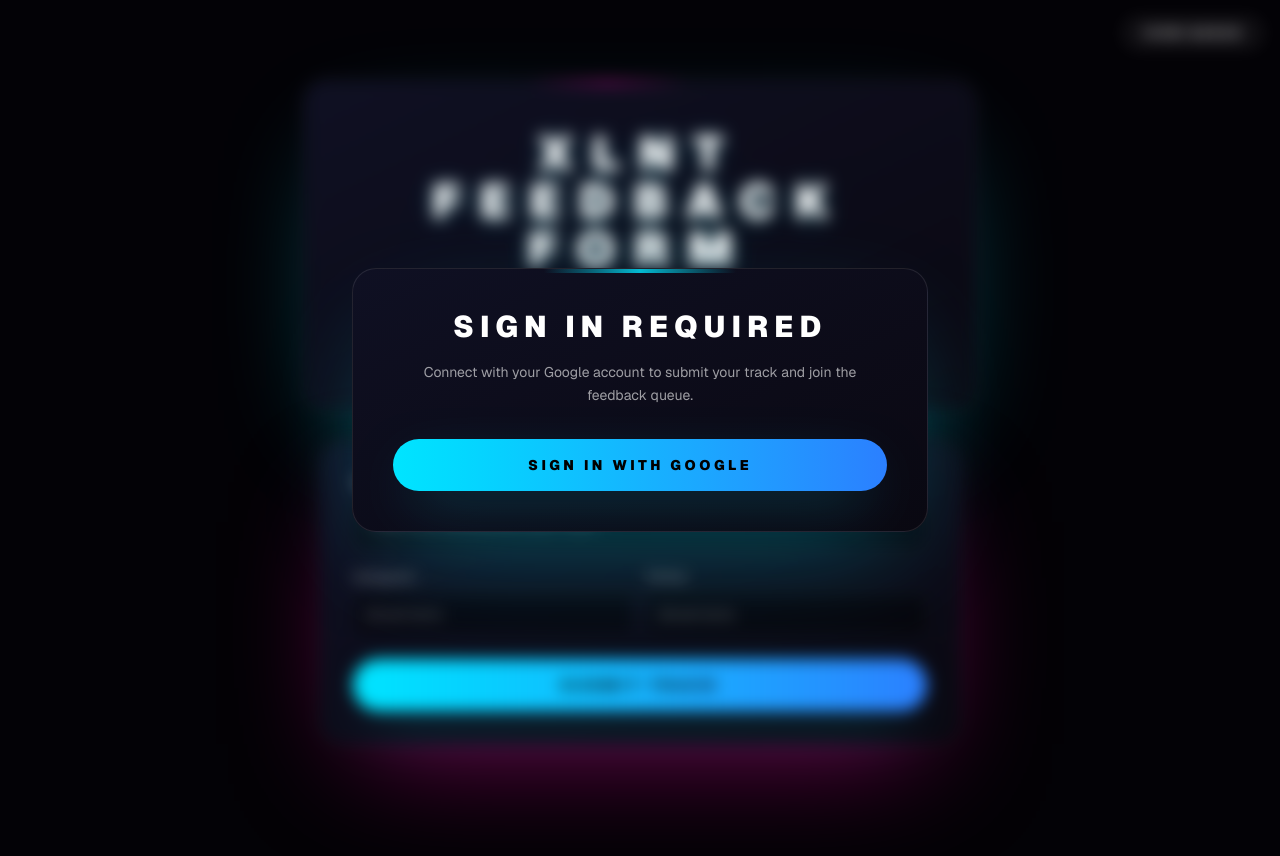
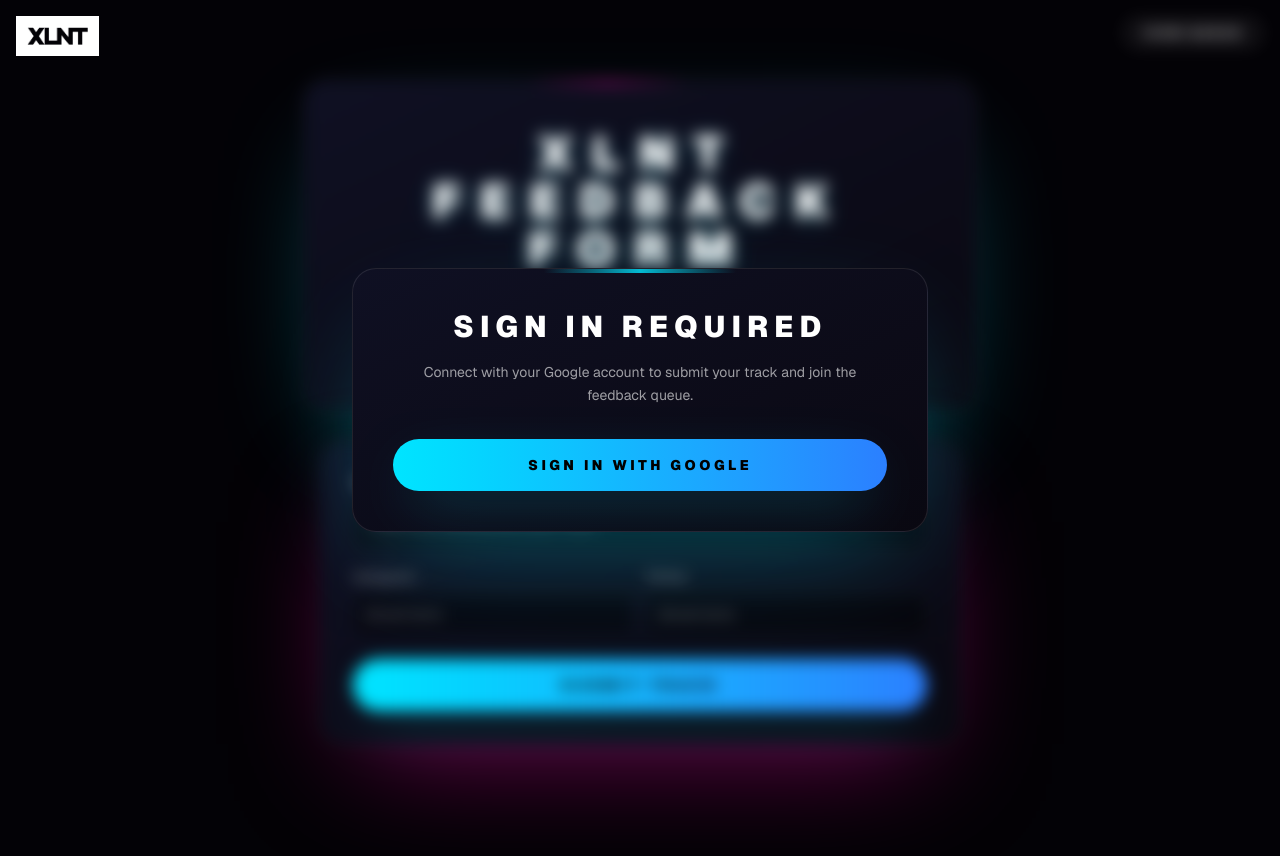
Before and after one commit to XLNTFEEDBACK/Feedback-Submissions, a Next.js app: page /submit in a window 1280 px wide. Shown: the top 856 px of the page. Built offline with nearby package versions, Linux system fonts and the light colour scheme; no server answers.

Commit message:
enhanced soundcloud layout

```diff
--- /dev/null
+++ b/app/components/Logo.tsx
@@ -0,0 +1,48 @@
+"use client";
+
+import { motion } from "framer-motion";
+import Link from "next/link";
+import Image from "next/image";
+
+const YOUTUBE_URL = "https://www.youtube.com/@xlntsound";
+const LOGO_IMAGE_PATH = "/XLNT Logo WHITE 02.png";
+
+export default function Logo() {
+  return (
+    <motion.div
+      initial={{ opacity: 0, x: -10 }}
+      animate={{ opacity: 1, x: 0 }}
+      transition={{ duration: 0.4 }}
+      className="fixed top-4 left-4 z-10"
+    >
+      <Link
+        href={YOUTUBE_URL}
+        target="_blank"
+        rel="noopener noreferrer"
+        className="group relative inline-block"
+        aria-label="Visit XLNT Sound YouTube Channel"
+      >
+        <motion.div
+          whileHover={{ scale: 1.05 }}
+          whileTap={{ scale: 0.95 }}
+          className="relative"
+        >
+          {/* Logo Image */}
+          <div className="relative h-10 w-auto transition-opacity duration-300 group-hover:opacity-90">
+            <Image
+              src={LOGO_IMAGE_PATH}
+              alt="XLNT Logo"
+              width={150}
+              height={40}
+              className="h-10 w-auto object-contain"
+              priority
+            />
+          </div>
+
+          {/* Hover glow effect */}
+          <span className="absolute inset-0 bg-gradient-to-r from-[var(--accent-cyan)]/0 via-[var(--accent-cyan)]/20 to-[var(--accent-cyan)]/0 opacity-0 transition-opacity duration-300 group-hover:opacity-100 blur-sm pointer-events-none" />
+        </motion.div>
+      </Link>
+    </motion.div>
+  );
+}
--- a/app/queue/page.tsx
+++ b/app/queue/page.tsx
@@ -7,6 +7,7 @@ import Image from "next/image";
 import Link from "next/link";
 import { motion, AnimatePresence } from "framer-motion";
 import { db } from "../firebase/firebase";
+import Logo from "../components/Logo";
 
 // ============================================================================
 // SOCIAL MEDIA LINKS CONFIGURATION
@@ -766,6 +767,9 @@ export default function QueuePage() {
 
   return (
     <div className="min-h-screen w-full bg-[var(--surface-void)] px-4 pb-20 pt-20 text-white">
+      {/* Logo in top left - aligned with top right buttons */}
+      <Logo />
+
       {/* Toast Notifications - Top Right */}
       <AnimatePresence>
         {actionNotice && (
@@ -1083,6 +1087,17 @@ const QueueItem = ({
   const position = index + 1;
   const trackInfo = getTrackDisplay(submission.soundcloudLink);
   const iframeRef = useRef<HTMLIFrameElement | null>(null);
+  const [iframeKey, setIframeKey] = useState(0);
+  const wasPlayingRef = useRef(false);
+
+  // Reload iframe when track becomes active (switches to visual mode)
+  useEffect(() => {
+    if (isPlaying && !wasPlayingRef.current) {
+      // Track just became active - reload with visual mode and auto_play
+      setIframeKey(prev => prev + 1);
+    }
+    wasPlayingRef.current = isPlaying;
+  }, [isPlaying]);
 
   useEffect(() => {
     if (!isExpanded || !widgetReady) {
@@ -1115,7 +1130,7 @@ const QueueItem = ({
     } catch (error) {
       console.warn("Error initializing SoundCloud widget:", error);
     }
-  }, [isExpanded, onPlay, submission.id, widgetReady]);
+  }, [isExpanded, onPlay, submission.id, widgetReady, iframeKey, isPlaying]);
 
   // Determine highest privilege badge (consolidate hierarchy)
   const topBadge = submission.isChannelOwner ? (
@@ -1171,6 +1186,23 @@ const QueueItem = ({
   }`;
 
   return (
+    <div className="flex items-start gap-4">
+      {/* Desktop Position Badge - Outside Card */}
+      <motion.div
+        animate={isPlaying ? { scale: [1, 1.1, 1] } : { scale: 1 }}
+        transition={{ duration: 1, repeat: isPlaying ? Infinity : 0 }}
+        className={`hidden md:flex h-14 w-14 items-center justify-center rounded-xl font-black text-2xl transition-all duration-300 ${
+          isPlaying
+            ? "bg-[var(--accent-cyan)] text-black shadow-[0_0_30px_rgba(0,229,255,0.8)] ring-2 ring-[var(--accent-cyan)]/60"
+            : hasPlayed
+            ? "bg-[var(--accent-magenta)]/20 text-[var(--accent-magenta)] border-2 border-[var(--accent-magenta)]/50 shadow-lg"
+            : "bg-white/10 text-white/70 border-2 border-white/30 shadow-md"
+        }`}
+      >
+        {position}
+      </motion.div>
+
+      {/* Main Card */}
       <motion.div
         initial={{ opacity: 0, y: 10 }}
         animate={{ opacity: 1, y: 0 }}
@@ -1184,11 +1216,11 @@ const QueueItem = ({
           {/* Header Row: Position + Channel Name + Badges + Controls */}
           <div className="flex flex-col gap-3 sm:flex-row sm:items-center sm:justify-between">
             <div className="flex flex-wrap items-center gap-3">
-            {/* Position Badge - Larger and more prominent */}
+              {/* Mobile Position Badge - Inside Card */}
               <motion.div
                 animate={isPlaying ? { scale: [1, 1.1, 1] } : { scale: 1 }}
                 transition={{ duration: 1, repeat: isPlaying ? Infinity : 0 }}
-              className={`flex h-10 w-10 items-center justify-center rounded-lg font-black text-lg transition-all duration-300 ${
+                className={`flex md:hidden h-10 w-10 items-center justify-center rounded-lg font-black text-lg transition-all duration-300 ${
                   isPlaying
                     ? "bg-[var(--accent-cyan)] text-black shadow-[0_0_20px_rgba(0,229,255,0.6)]"
                     : hasPlayed
@@ -1199,6 +1231,7 @@ const QueueItem = ({
                 {position}
               </motion.div>
             {/* User Name Display - YouTube Channel or Email */}
+            <div className="flex items-center gap-2 flex-wrap">
               {submission.youtubeChannelTitle ? (
                 <span className="text-sm font-semibold text-white/70 flex items-center gap-2">
                   {submission.youtubeChannelAvatarUrl && (
@@ -1217,6 +1250,22 @@ const QueueItem = ({
                   {submission.email}
                 </span>
               ) : null}
+              {/* Social Links Inline */}
+              {socialLinks.map((link) => (
+                <motion.a
+                  key={link.label}
+                  href={link.url}
+                  target="_blank"
+                  rel="noopener noreferrer"
+                  whileHover={{ scale: 1.05 }}
+                  whileTap={{ scale: 0.95 }}
+                  className="inline-flex items-center gap-1 rounded-full border border-white/20 bg-white/5 px-2 py-1 text-xs font-semibold text-white/80 transition-all duration-300 hover:border-[var(--accent-cyan)]/50 hover:bg-white/10 hover:text-white"
+                >
+                  {link.icon}
+                  <span className="text-[10px]">{link.display}</span>
+                </motion.a>
+              ))}
+            </div>
             {SHOW_QUEUE_BADGES && topBadge}
             {false && submission.priority && (
               <span className="inline-flex items-center gap-1.5 rounded-md bg-gradient-to-r from-orange-600 to-red-600 px-3 py-1 text-xs font-black uppercase tracking-wide text-white shadow-lg">
@@ -1240,7 +1289,7 @@ const QueueItem = ({
             aria-label={isExpanded ? "Collapse" : "Expand"}
             whileHover={{ scale: 1.05 }}
             whileTap={{ scale: 0.95 }}
-            className={`flex h-10 w-10 items-center justify-center rounded-lg border transition-all duration-300 ${
+            className={`flex h-8 w-8 items-center justify-center rounded-lg border transition-all duration-300 ${
               isPlaying
                 ? "border-[var(--accent-cyan)] bg-[var(--accent-cyan)]/10 text-[var(--accent-cyan)]"
                 : "border-white/20 bg-white/5 text-white/70 hover:border-[var(--accent-cyan)] hover:text-white hover:bg-white/10"
@@ -1250,7 +1299,7 @@ const QueueItem = ({
               xmlns="http://www.w3.org/2000/svg"
               viewBox="0 0 20 20"
               fill="currentColor"
-              className="h-5 w-5"
+              className="h-4 w-4"
               animate={{ rotate: isExpanded ? 180 : 0 }}
               transition={{ duration: 0.3 }}
             >
@@ -1332,9 +1381,10 @@ const QueueItem = ({
             </div>
           </motion.div>
         ) : (
-          <div className="mt-3 flex flex-col gap-2">
+          <>
             {/* Track Title (when collapsed) */}
             {!isExpanded && (
+              <div className="mt-3">
                 <a
                   href={submission.soundcloudLink}
                   target="_blank"
@@ -1343,28 +1393,9 @@ const QueueItem = ({
                 >
                   {trackInfo.display}
                 </a>
-            )}
-
-            {/* Social Links */}
-            {socialLinks.length > 0 && (
-              <div className="flex flex-wrap gap-2">
-                {socialLinks.map((link) => (
-                  <motion.a
-                    key={link.label}
-                    href={link.url}
-                    target="_blank"
-                    rel="noopener noreferrer"
-                    whileHover={{ scale: 1.05 }}
-                    whileTap={{ scale: 0.95 }}
-                    className="inline-flex items-center gap-1.5 rounded-full border border-white/20 bg-white/5 px-3 py-1.5 text-xs font-semibold text-white/80 transition-all duration-300 hover:border-[var(--accent-cyan)]/50 hover:bg-white/10 hover:text-white"
-                  >
-                    {link.icon}
-                    <span>{link.display}</span>
-                  </motion.a>
-                ))}
               </div>
             )}
-          </div>
+          </>
         )}
 
         {/* SoundCloud Embed (when expanded) */}
@@ -1375,7 +1406,7 @@ const QueueItem = ({
             height: isExpanded && !isEditing ? "auto" : 0
           }}
           transition={{ duration: 0.3 }}
-          className={`mt-4 overflow-hidden rounded-xl border transition-all duration-300 ${
+          className={`mt-1 overflow-hidden rounded-xl border transition-all duration-300 ${
             isExpanded && !isEditing
               ? isPlaying
                 ? "border-[var(--accent-cyan)] shadow-[0_0_20px_rgba(0,229,255,0.3)]"
@@ -1388,17 +1419,17 @@ const QueueItem = ({
           }}
         >
           <iframe
-            key={`iframe-${submission.id}`}
+            key={`${submission.id}-${iframeKey}`}
             title={`SoundCloud player ${submission.id}`}
             width="100%"
-            height="140"
+            height={isPlaying ? "280" : "100"}
             scrolling="no"
             frameBorder="no"
             allow="autoplay"
             ref={iframeRef}
             src={`https://w.soundcloud.com/player/?url=${encodeURIComponent(
               submission.soundcloudLink
-            )}&color=%2300E5FF&auto_play=false&hide_related=false&show_comments=true&show_user=true&show_reposts=false&show_teaser=true`}
+            )}&color=%2300E5FF&auto_play=${isPlaying ? 'true' : 'false'}&hide_related=false&show_comments=true&show_user=true&show_reposts=false&show_teaser=false${isPlaying ? '&visual=true' : ''}`}
           ></iframe>
         </motion.div>
 
@@ -1470,5 +1501,6 @@ const QueueItem = ({
         )}
       </div>
     </motion.div>
+    </div>
   );
 };
--- a/app/submit/page.tsx
+++ b/app/submit/page.tsx
@@ -4,6 +4,7 @@ import { useState } from "react";
 import SubmissionForm from "../components/SubmissionForm";
 import Link from "next/link";
 import type { SVGProps } from "react";
+import Logo from "../components/Logo";
 
 // ============================================================================
 // SOCIAL MEDIA LINKS CONFIGURATION
@@ -106,6 +107,9 @@ export default function SubmitPage() {
 
   return (
     <div className="min-h-screen w-full bg-[var(--surface-void)] text-white pt-20">
+      {/* Logo in top left - aligned with top right buttons */}
+      <Logo />
+
       {/* Header */}
       <motion.header
         initial={{ opacity: 0, scale: 0.95 }}
```
Also changed, not shown: public/XLNT Logo WHITE 02.png (added). Lines whose indentation alone changed are shown as unchanged.
